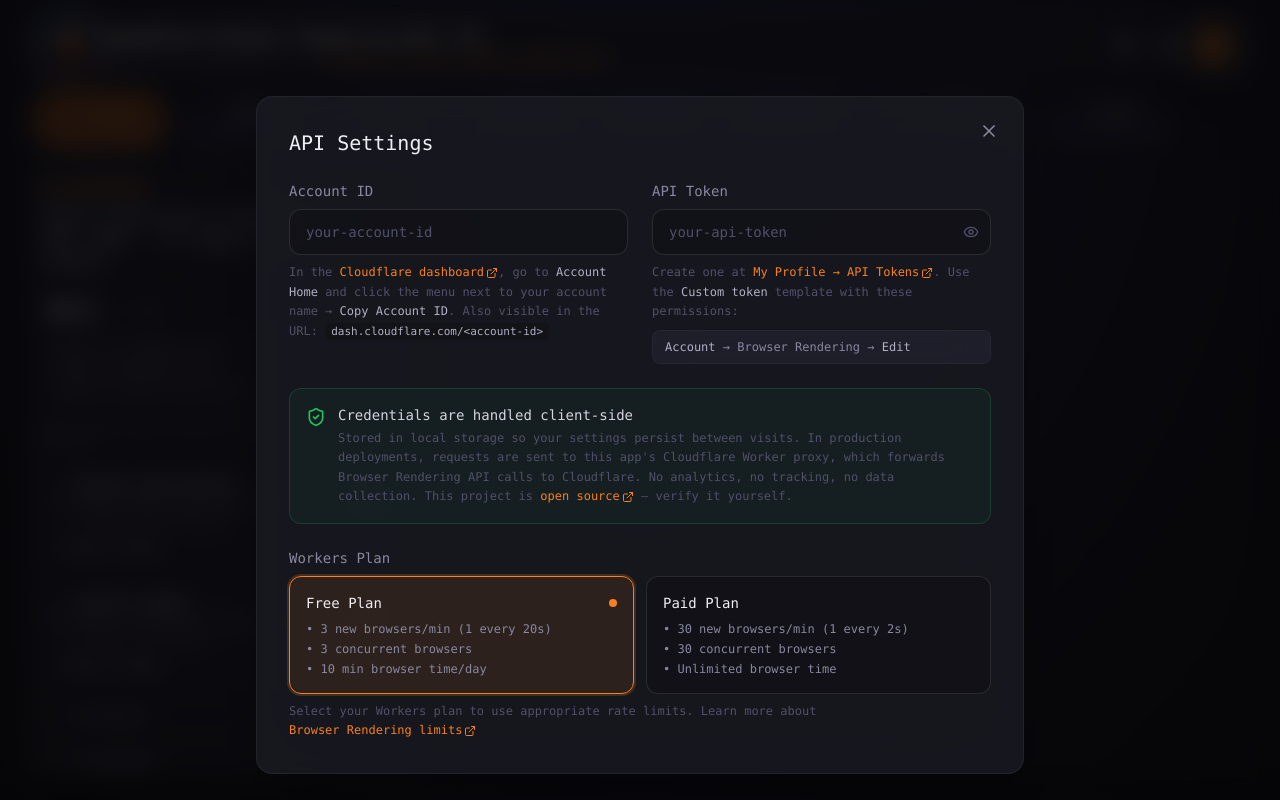
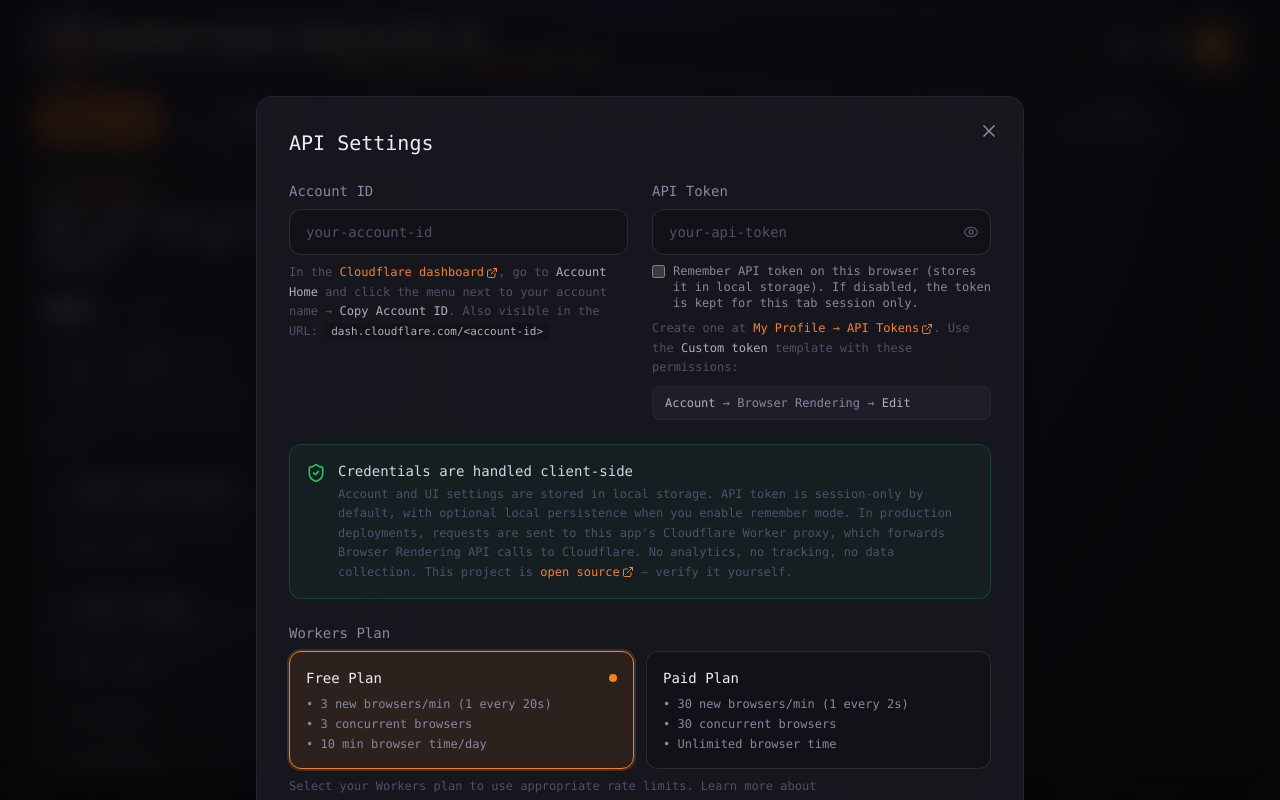
Before and after one commit to thomasklemm/cloudflare-browser-rendering-rest-api-playground, a React (Vite) app: page / in a window 1280 px wide. Both pictures are taken after a click on the button 1213 px from the left and 46 px from the top of the page. Built offline with nearby package versions, Linux system fonts and the light colour scheme.

Commit message:
Add optional remembered API token storage

```diff
--- a/src/App.tsx
+++ b/src/App.tsx
@@ -1,5 +1,5 @@
 import { useState, useCallback, useEffect, useRef, useMemo } from 'react'
-import type { EndpointId, InputMode, Settings } from './types/api'
+import type { EndpointId, InputMode, Settings, WorkersPlan } from './types/api'
 import { endpoints } from './config/endpoints'
 import { useLocalStorage } from './hooks/useLocalStorage'
 import { useBatchApiRequest } from './hooks/useBatchApiRequest'
@@ -11,12 +11,20 @@
 import { CurlPreview } from './components/CurlPreview'
 import { ResponsePanel } from './components/ResponsePanel'
 
+interface SettingsPreferences {
+  accountId: string
+  plan: WorkersPlan
+  rememberApiToken: boolean
+}
+
 export default function App() {
-  const [settings, setSettings] = useLocalStorage<Settings>('cf-br-settings', {
+  const [settingsPrefs, setSettingsPrefs] = useLocalStorage<SettingsPreferences>('cf-br-settings', {
     accountId: '',
-    apiToken: '',
     plan: 'free',
+    rememberApiToken: false,
   })
+  const [sessionApiToken, setSessionApiToken] = useLocalStorage<string>('cf-br-api-token-session', '', 'session')
+  const [rememberedApiToken, setRememberedApiToken] = useLocalStorage<string>('cf-br-api-token', '')
   const [showSettings, setShowSettings] = useState(false)
   const [activeEndpoint, setActiveEndpoint] = useState<EndpointId>('screenshot')
   const [formValues, setFormValues] = useLocalStorage<Record<string, Record<string, string>>>(
@@ -27,13 +35,36 @@
   const [urlInput, setUrlInput] = useLocalStorage<string>('cf-br-urls', '')
   const [inputMode, setInputMode] = useLocalStorage<InputMode>('cf-br-input-mode', 'url')
 
+  const legacySettingsMigrated = useRef(false)
+
   const { entries, activeIndex, setActiveIndex, loading, execute, switchTo } = useBatchApiRequest()
 
   const endpoint = endpoints.find((e) => e.id === activeEndpoint)!
+  const settings = useMemo<Settings>(
+    () => ({
+      accountId: settingsPrefs.accountId,
+      apiToken: settingsPrefs.rememberApiToken ? rememberedApiToken : sessionApiToken,
+      plan: settingsPrefs.plan,
+      rememberApiToken: settingsPrefs.rememberApiToken,
+    }),
+    [settingsPrefs, rememberedApiToken, sessionApiToken],
+  )
   const currentValues = useMemo(
     () => formValues[activeEndpoint] || {},
     [formValues, activeEndpoint],
   )
+
+  // Migrate legacy localStorage token from previous settings shape.
+  useEffect(() => {
+    if (legacySettingsMigrated.current) return
+    legacySettingsMigrated.current = true
+
+    const legacyToken = (settingsPrefs as SettingsPreferences & { apiToken?: string }).apiToken
+    if (!legacyToken || rememberedApiToken || sessionApiToken) return
+
+    setRememberedApiToken(legacyToken)
+    setSettingsPrefs((prev) => ({ ...prev, rememberApiToken: true }))
+  }, [settingsPrefs, rememberedApiToken, sessionApiToken, setRememberedApiToken, setSettingsPrefs])
 
   const handleFieldChange = useCallback(
     (name: string, value: string) => {
@@ -54,6 +85,25 @@
       switchTo(id)
     },
     [switchTo],
+  )
+
+  const handleSettingsChange = useCallback(
+    (next: Settings) => {
+      setSettingsPrefs({
+        accountId: next.accountId,
+        plan: next.plan,
+        rememberApiToken: next.rememberApiToken,
+      })
+
+      if (next.rememberApiToken) {
+        setRememberedApiToken(next.apiToken)
+        setSessionApiToken('')
+      } else {
+        setSessionApiToken(next.apiToken)
+        setRememberedApiToken('')
+      }
+    },
+    [setSettingsPrefs, setRememberedApiToken, setSessionApiToken],
   )
 
   const settingsReady = Boolean(settings.accountId && settings.apiToken)
@@ -110,7 +160,7 @@
       />
 
       {showSettings && (
-        <SettingsPanel settings={settings} onChange={setSettings} onClose={() => setShowSettings(false)} />
+        <SettingsPanel settings={settings} onChange={handleSettingsChange} onClose={() => setShowSettings(false)} />
       )}
 
       <EndpointTabs
--- a/src/components/SettingsPanel.tsx
+++ b/src/components/SettingsPanel.tsx
@@ -97,6 +97,17 @@
                 {showToken ? <EyeOff className="w-4 h-4" /> : <Eye className="w-4 h-4" />}
               </button>
             </div>
+            <label className="mt-2 flex items-start gap-2 text-xs text-surface-600">
+              <input
+                type="checkbox"
+                checked={settings.rememberApiToken}
+                onChange={(e) => onChange({ ...settings, rememberApiToken: e.target.checked })}
+                className="mt-0.5 rounded border-white/20 bg-black/20 text-accent-primary focus:ring-accent-primary/40"
+              />
+              <span>
+                Remember API token on this browser (stores it in local storage). If disabled, the token is kept for this tab session only.
+              </span>
+            </label>
             <p className="text-xs text-surface-500 mt-2 leading-relaxed">
               Create one at{' '}
               <a
@@ -123,7 +134,8 @@
             <div>
               <p className="text-sm font-medium text-surface-800">Credentials are handled client-side</p>
               <p className="text-xs text-surface-500 mt-1 leading-relaxed">
-                Stored in local storage so your settings persist between visits. In production deployments,
+                Account and UI settings are stored in local storage. API token is session-only by default,
+                with optional local persistence when you enable remember mode. In production deployments,
                 requests are sent to this app&apos;s Cloudflare Worker proxy, which forwards Browser Rendering
                 API calls to Cloudflare.
                 No analytics, no tracking, no data collection. This project is{' '}
--- a/src/types/api.ts
+++ b/src/types/api.ts
@@ -54,6 +54,7 @@
   accountId: string
   apiToken: string
   plan: WorkersPlan
+  rememberApiToken: boolean
 }
 
 export type RequestState =
```
